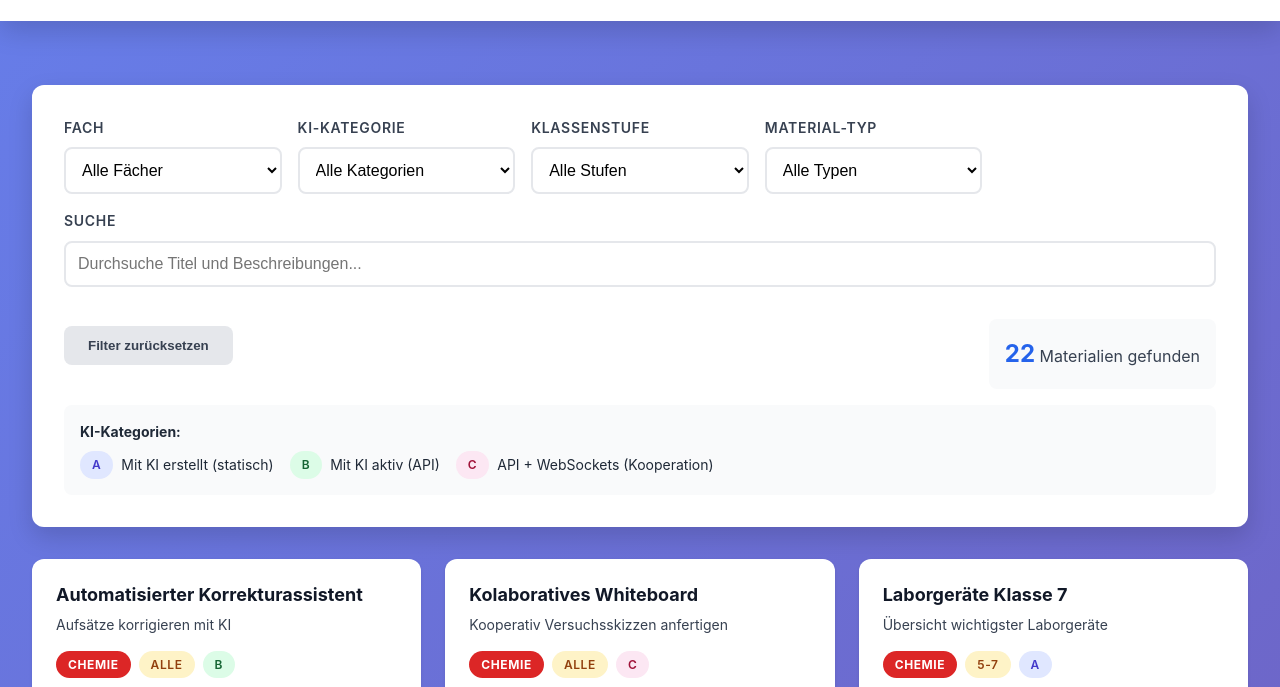
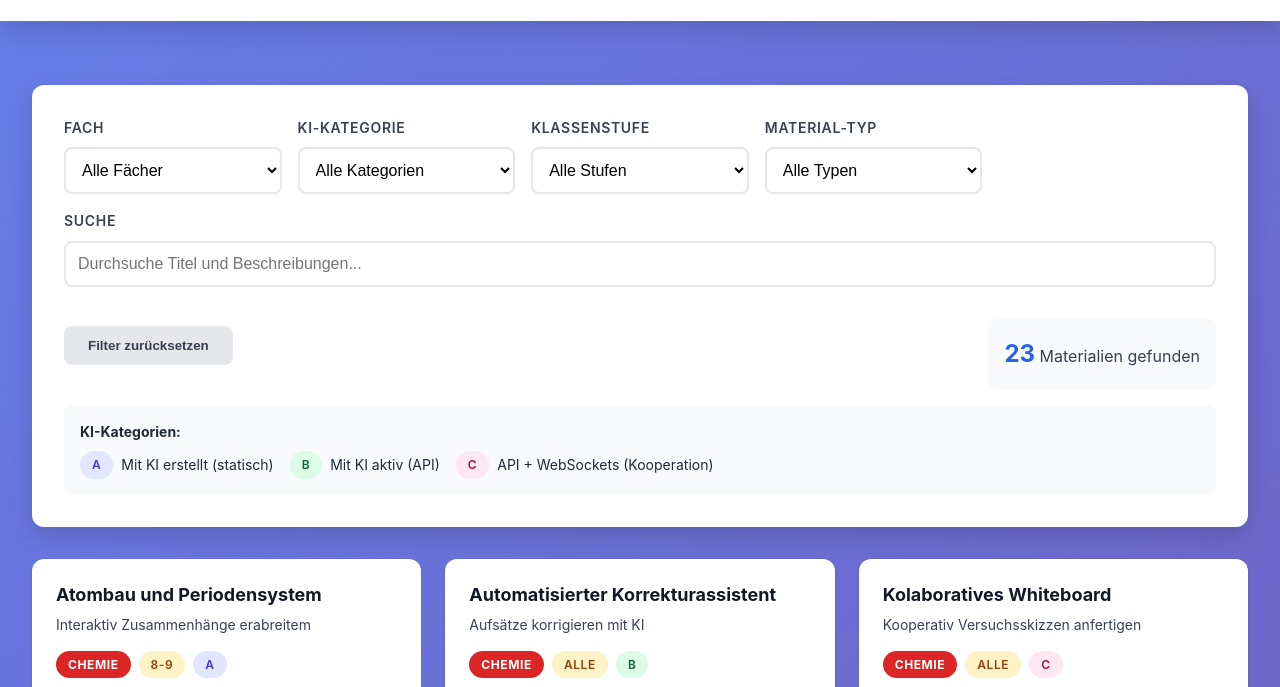
Before and after one commit to WIlski54/ki-materialien-showcase, a plain HTML site: page index.html in a window 1280 px wide. Shown: the part 112-799 px from the top of the page. Drawn offline with Linux system fonts and the light colour scheme.

Commit message:
Erweiterung

```diff
--- a/index.html
+++ b/index.html
@@ -839,7 +839,7 @@
     },
     {
         id: 10,
-        titel: "Das Lichtmikroskop",
+        titel: "Das Lichtmikroskop (PC ONLY)",
         fach: "Biologie",
         kiKat: "a",
         stufe: "5-7",
@@ -1020,7 +1020,7 @@
         kiKat: "b",
         stufe: "9-Q2",
         typ: "🎥 Multimedia",
-        beschreibung: "Interaktive historische Interviews",
+        beschreibung: "Interaktive historische Interviews (Mercator)",
         link: "https://mercator-chat-projekt.onrender.com/",
         kurzFeatures: ["Authentische Interviews", "Interaktive Fragen", "Historischer Kontext"],
         langbeschreibung: "Interaktive Zeitzeugen-Interviews zu historischen Ereignissen mit Kontextinformationen.",
@@ -1028,7 +1028,24 @@
         lernziele: ["Zeitgeschichte verstehen", "Quellen kritisch bewerten", "Empathie entwickeln"],
         einsatz: "Für Geschichtsunterricht und Projekt-Arbeit.",
         bild: "Interview2.png"
+    },
+    {
+        id: 22,
+        titel: "Atombau und Periodensystem",
+        fach: "Chemie",
+        kiKat: "a",
+        stufe: "8-9",
+        typ: "🎥 Arbeitsblatt",
+        beschreibung: "Interaktiv Zusammenhänge erabreitem",
+        link: "https://wilski54.github.io/Atommodell_3/index.html",
+        kurzFeatures: ["Animierte Atommodelle", "Zuordnungsaufgaben", "Interaktives Periodensystem"],
+        langbeschreibung: "Interaktive Zuordnungsaufgaben in einem digitalen Periodensystem der Elemente.",
+        features: ["Interaktive Aufgaben, die automatisch korrigiert werden", "Zuoirndung im PSE", "Integrierte Texte"],
+        lernziele: ["Atombau verstehen", "Zusammenhänge herleiten", "Verständnis entwicklen"],
+        einsatz: "Für den Einstiegsunterricht in Chemie (Jahrgangstufe 9).",
+        bild: "Atombau.png"
     }
+
 
 ];
 
```
Also changed, not shown: static/Atombau.png (added).
